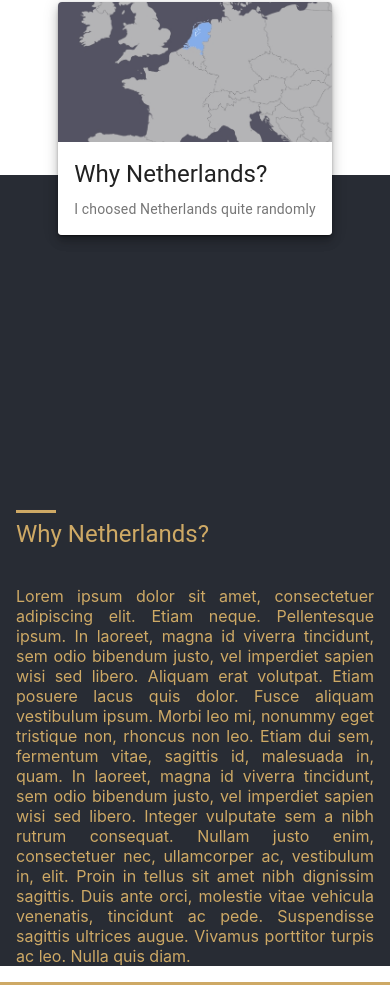
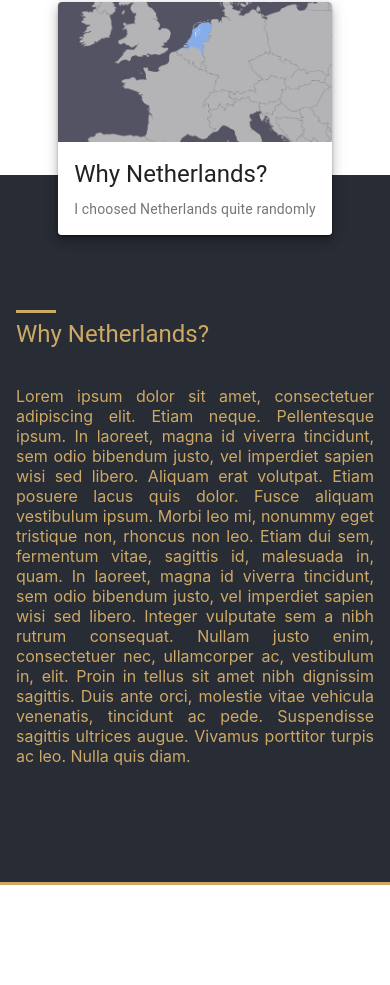
Before and after one commit to zakve/generation-mobility, a React (Create React App) app: page / in a window 390 px wide. Shown: the part 2278-3263 px from the top of the page. After the commit the page ends 3163 px from the top, so only its background shows below. Built offline with nearby package versions, Linux system fonts and the light colour scheme.

Commit message:
Update content-card style

```diff
--- a/src/assets/css/App.css
+++ b/src/assets/css/App.css
@@ -91,14 +91,8 @@ body, html {
 .content-card {
   background-color: #282c34;
   color: #cea965;
-  padding-top: 200px;
+  padding: 150px 0px 100px 0px;
   text-align: justify;
-}
-
-@media screen and (max-width: 767px) {
-  .content-card {
-    padding-top: 350px;
-  }
 }
 
 .app-footer {
```
